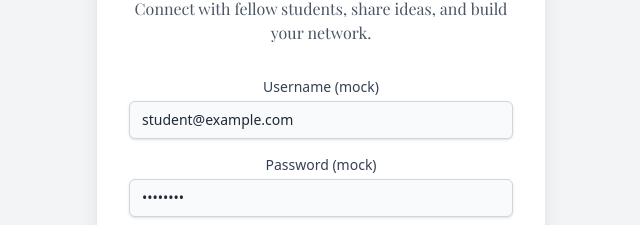
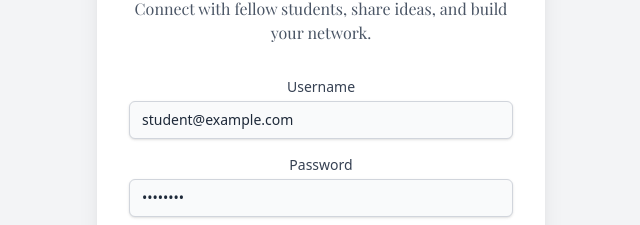
Before and after one commit to AmirShamim/peer-connect, a React (Vite) app: page / in a window 1280 px wide. Shown: the part 249-474 px from the top of the page, without its empty margins (319-959 px from the left). Built offline with nearby package versions, Linux system fonts and the light colour scheme.

Commit message:
Site status: Changed login page

```diff
--- a/package.json
+++ b/package.json
@@ -2,7 +2,7 @@
   "name": "vite",
   "homepage": "https://amirshamim.github.io/peer-connect/",
   "private": true,
-  "version": "0.0.0",
+  "version": "0.0.1",
   "type": "module",
   "scripts": {
     "dev": "vite",
--- a/src/features/auth/AuthPage.jsx
+++ b/src/features/auth/AuthPage.jsx
@@ -33,7 +33,7 @@ function AuthPage({ onLoginSuccess }) {
               htmlFor="mockUser"
               className="block text-sm font-medium text-gray-700 mb-1"
             >
-              Username (mock)
+              Username
             </label>
             <input
               type="text"
@@ -50,7 +50,7 @@ function AuthPage({ onLoginSuccess }) {
               htmlFor="mockPassword"
               className="block text-sm font-medium text-gray-700 mb-1"
             >
-              Password (mock)
+              Password
             </label>
             <input
               type="password"
```
